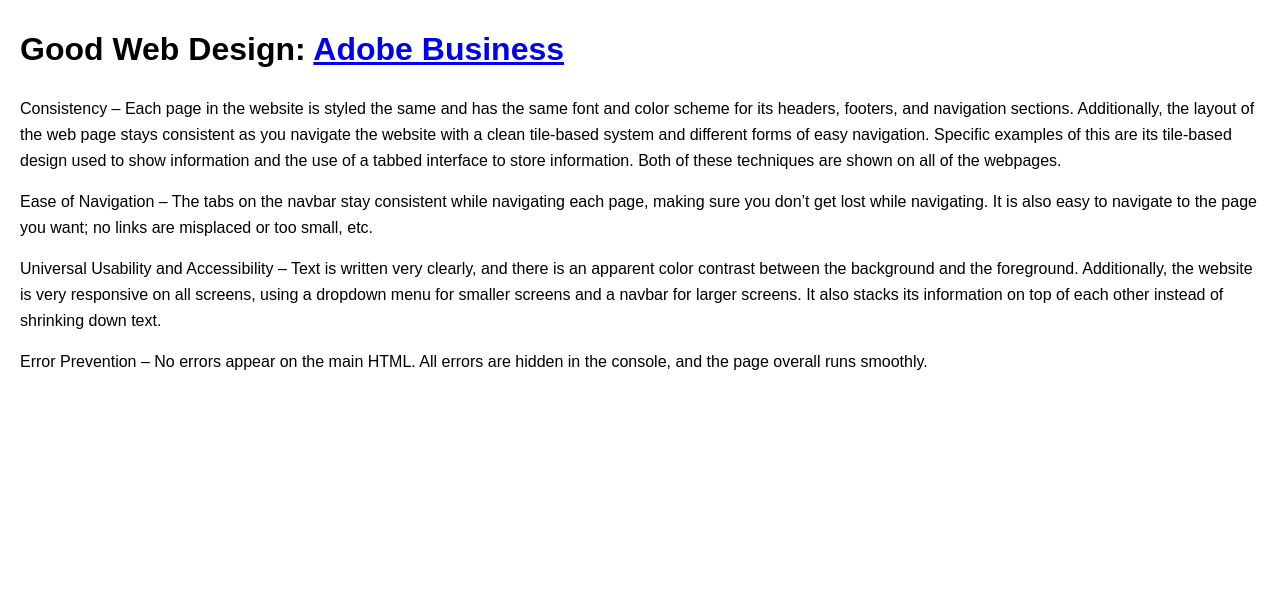
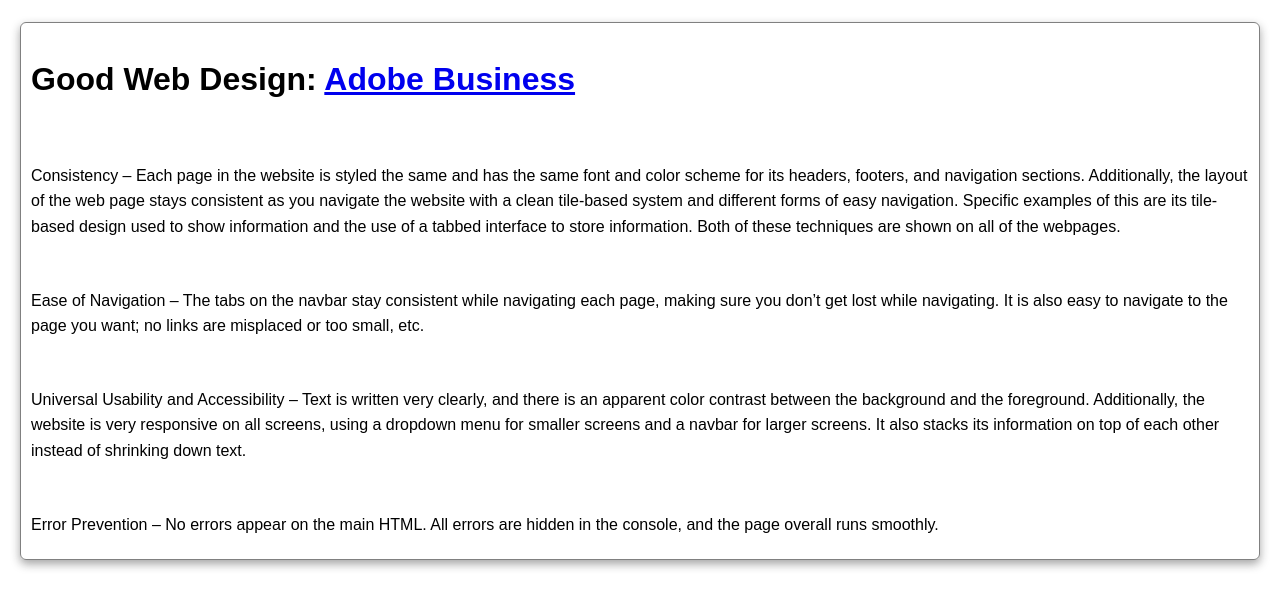
Before and after one commit to Romgi/1XD3-Group-31, a PHP site: page /UIdesign.html in a window 1280 px wide. Shown: the part 200-800 px from the top of the page. Run offline with PHP 8.4, Linux system fonts and the light colour scheme.

Commit message:
tile class for css

```diff
--- a/css/style.css
+++ b/css/style.css
@@ -113,6 +113,24 @@
     border: none;
     border-top: 1px solid #333;
     margin: 24px 0;
+}
+
+.tile{
+    display: grid;
+    align-items: center;
+    justify-content: center;
+    border: 1px solid gray;
+    border-radius: 6px;
+    transform: translateY(-2px);
+    box-shadow: 0 4px 10px rgba(27, 27, 28, 0.4);
+}
+
+.tile p{
+    padding: 10px;
+}
+
+.tile h1{
+    padding: 10px;
 }
 
 /* ===== Images ===== */
```
